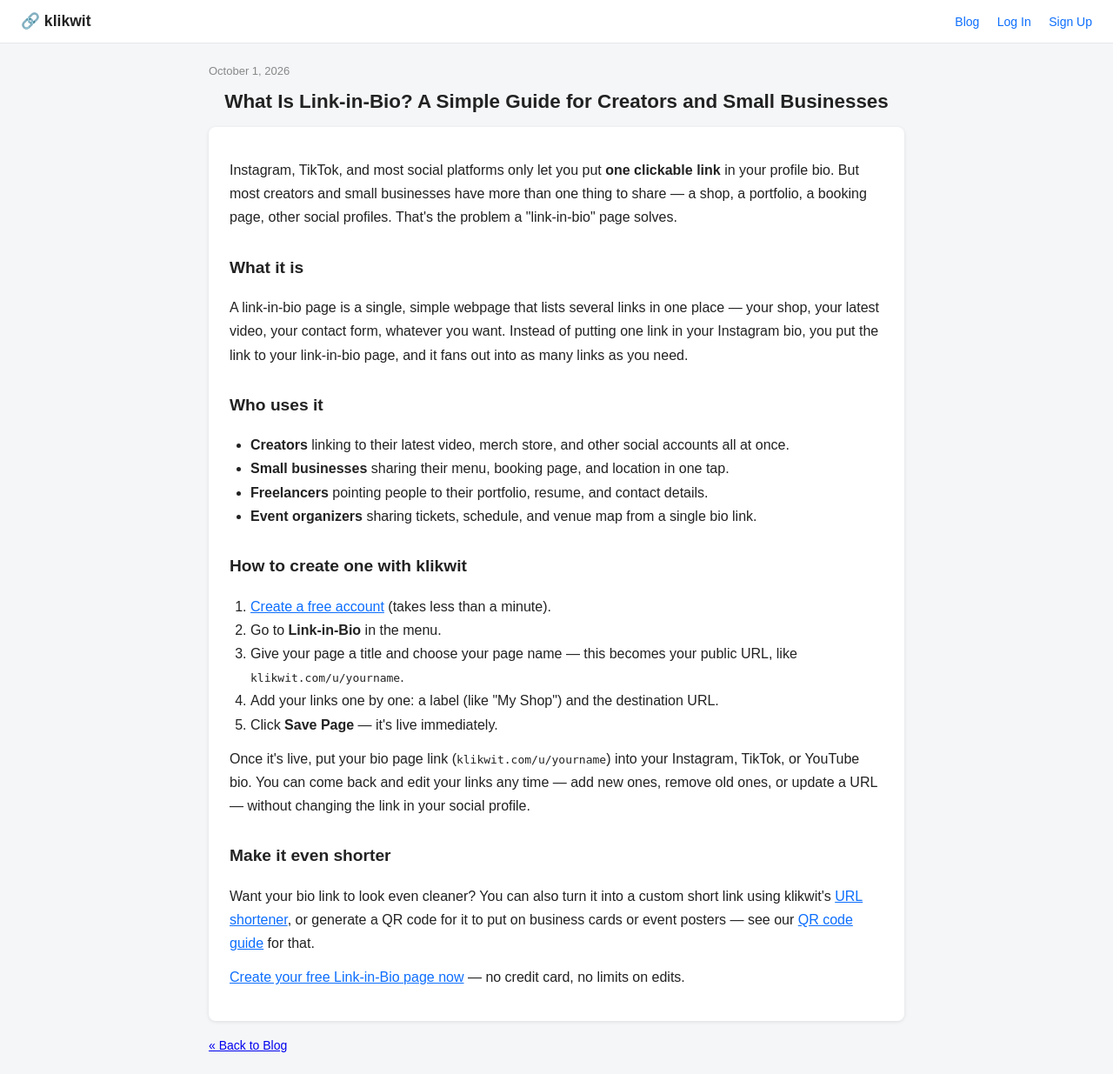
After one commit to protidinmegashop24-workupbd/adlnk, a Laravel app: page /blog/what-is-link-in-bio in a window 1280 px wide. The commit adds this page. Shown: the whole page at 87% size. Run offline with Laravel 12, Linux system fonts and the light colour scheme.

Commit message:
Add Blog/Tutorials section
File-based blog (no database) at /blog with three SEO-oriented
articles covering URL shortening, QR codes, and link-in-bio pages,
each cross-linking to the relevant tool. Adds JSON-LD Article
markup and updates the sitemap.

```diff
--- /dev/null
+++ b/laravel-shortlink/app/Http/Controllers/BlogController.php
@@ -0,0 +1,51 @@
+<?php
+
+namespace App\Http\Controllers;
+
+class BlogController extends Controller
+{
+    /**
+     * Posts live as Blade partials in resources/views/blog/posts/{slug}.blade.php.
+     * Metadata lives here since there's no database table for a handful of
+     * site-written articles — add a new entry here plus the matching partial
+     * to publish a new post.
+     */
+    public static function posts(): array
+    {
+        return [
+            [
+                'slug' => 'what-is-a-url-shortener',
+                'title' => 'What Is a URL Shortener and Why Should You Use One?',
+                'excerpt' => 'Long links are hard to share, remember, and track. Here\'s what a URL shortener actually does and when it helps.',
+                'date' => '2026-10-01',
+            ],
+            [
+                'slug' => 'how-to-create-a-qr-code',
+                'title' => 'How to Create a QR Code for Any Link (Free, No Signup)',
+                'excerpt' => 'Turn any link into a scannable QR code in seconds — for print, packaging, or a storefront sign.',
+                'date' => '2026-10-01',
+            ],
+            [
+                'slug' => 'what-is-link-in-bio',
+                'title' => 'What Is Link-in-Bio? A Simple Guide for Creators and Small Businesses',
+                'excerpt' => 'Instagram and TikTok only let you put one link in your profile. Here\'s how to share many, the right way.',
+                'date' => '2026-10-01',
+            ],
+        ];
+    }
+
+    public function index()
+    {
+        return view('blog.index', ['posts' => self::posts()]);
+    }
+
+    public function show(string $slug)
+    {
+        $post = collect(self::posts())->firstWhere('slug', $slug);
+
+        abort_unless($post, 404);
+        abort_unless(view()->exists('blog.posts.'.$slug), 404);
+
+        return view('blog.show', ['post' => $post]);
+    }
+}
--- a/laravel-shortlink/app/Http/Controllers/LinkController.php
+++ b/laravel-shortlink/app/Http/Controllers/LinkController.php
@@ -11,7 +11,7 @@ class LinkController extends Controller
     private const CODE_LENGTH = 6;
     public const INTERSTITIAL_SECONDS = 8;
 
-    private const RESERVED_CODES = ['api', 'go', 'favicon.ico', 'robots.txt', 'register', 'login', 'logout', 'dashboard', 'bio', 'u', 'sitemap.xml'];
+    private const RESERVED_CODES = ['api', 'go', 'favicon.ico', 'robots.txt', 'register', 'login', 'logout', 'dashboard', 'bio', 'u', 'sitemap.xml', 'blog'];
     private const MAX_BULK_LINKS = 20;
 
     /**
--- /dev/null
+++ b/laravel-shortlink/resources/views/blog/posts/what-is-link-in-bio.blade.php
@@ -0,0 +1,28 @@
+<p>Instagram, TikTok, and most social platforms only let you put <strong>one clickable link</strong> in your profile bio. But most creators and small businesses have more than one thing to share — a shop, a portfolio, a booking page, other social profiles. That's the problem a "link-in-bio" page solves.</p>
+
+<h2>What it is</h2>
+<p>A link-in-bio page is a single, simple webpage that lists several links in one place — your shop, your latest video, your contact form, whatever you want. Instead of putting one link in your Instagram bio, you put the link to your link-in-bio page, and it fans out into as many links as you need.</p>
+
+<h2>Who uses it</h2>
+<ul>
+  <li><strong>Creators</strong> linking to their latest video, merch store, and other social accounts all at once.</li>
+  <li><strong>Small businesses</strong> sharing their menu, booking page, and location in one tap.</li>
+  <li><strong>Freelancers</strong> pointing people to their portfolio, resume, and contact details.</li>
+  <li><strong>Event organizers</strong> sharing tickets, schedule, and venue map from a single bio link.</li>
+</ul>
+
+<h2>How to create one with klikwit</h2>
+<ol>
+  <li><a href="{{ route('register') }}">Create a free account</a> (takes less than a minute).</li>
+  <li>Go to <strong>Link-in-Bio</strong> in the menu.</li>
+  <li>Give your page a title and choose your page name — this becomes your public URL, like <code>klikwit.com/u/yourname</code>.</li>
+  <li>Add your links one by one: a label (like "My Shop") and the destination URL.</li>
+  <li>Click <strong>Save Page</strong> — it's live immediately.</li>
+</ol>
+
+<p>Once it's live, put your bio page link (<code>klikwit.com/u/yourname</code>) into your Instagram, TikTok, or YouTube bio. You can come back and edit your links any time — add new ones, remove old ones, or update a URL — without changing the link in your social profile.</p>
+
+<h2>Make it even shorter</h2>
+<p>Want your bio link to look even cleaner? You can also turn it into a custom short link using klikwit's <a href="{{ route('home') }}">URL shortener</a>, or generate a QR code for it to put on business cards or event posters — see our <a href="{{ route('blog.show', 'how-to-create-a-qr-code') }}">QR code guide</a> for that.</p>
+
+<p><a href="{{ route('register') }}">Create your free Link-in-Bio page now</a> — no credit card, no limits on edits.</p>
--- /dev/null
+++ b/laravel-shortlink/resources/views/blog/show.blade.php
@@ -0,0 +1,33 @@
+@extends('layouts.app')
+
+@section('title', $post['title'].' — klikwit')
+@section('description', $post['excerpt'])
+@section('page-class', 'wide')
+@section('extra-style')
+  .post-date{color:#888;font-size:13px;margin-bottom:4px}
+  .post-body{background:#fff;border-radius:8px;box-shadow:0 1px 4px rgba(0,0,0,.1);padding:24px;margin-top:16px;line-height:1.7}
+  .post-body h2{font-size:1.2rem;margin-top:28px}
+  .post-body p{margin:12px 0}
+  .post-body ul,.post-body ol{margin:12px 0;padding-left:24px}
+  .post-body a{color:#0d6efd}
+  .back-link{display:inline-block;margin-top:20px;font-size:14px}
+@endsection
+
+@section('content')
+  <div class="post-date">{{ \Carbon\Carbon::parse($post['date'])->format('F j, Y') }}</div>
+  <h1>{{ $post['title'] }}</h1>
+  <div class="post-body">
+    @include('blog.posts.'.$post['slug'])
+  </div>
+  <a class="back-link" href="{{ route('blog.index') }}">&laquo; Back to Blog</a>
+
+  <script type="application/ld+json">
+  {
+    "@@context": "https://schema.org",
+    "@@type": "Article",
+    "headline": @json($post['title']),
+    "datePublished": @json($post['date']),
+    "description": @json($post['excerpt'])
+  }
+  </script>
+@endsection
--- a/laravel-shortlink/resources/views/layouts/app.blade.php
+++ b/laravel-shortlink/resources/views/layouts/app.blade.php
@@ -60,6 +60,7 @@
 <div class="nav">
   <a class="brand" href="{{ route('home') }}">🔗 klikwit</a>
   <div>
+    <a href="{{ route('blog.index') }}">Blog</a>
     @auth
       <a href="{{ route('dashboard') }}">My Links</a>
       <a href="{{ route('bio.edit') }}">Link-in-Bio</a>
--- a/laravel-shortlink/routes/web.php
+++ b/laravel-shortlink/routes/web.php
@@ -2,6 +2,7 @@
 
 use App\Http\Controllers\AuthController;
 use App\Http\Controllers\BioPageController;
+use App\Http\Controllers\BlogController;
 use App\Http\Controllers\DashboardController;
 use App\Http\Controllers\LinkController;
 use Illuminate\Support\Facades\Route;
@@ -30,6 +31,11 @@ Route::get('/u/{slug}', [BioPageController::class, 'show'])
     ->where('slug', '[A-Za-z0-9_-]{3,30}')
     ->name('bio.show');
 
+Route::get('/blog', [BlogController::class, 'index'])->name('blog.index');
+Route::get('/blog/{slug}', [BlogController::class, 'show'])
+    ->where('slug', '[A-Za-z0-9_-]{3,80}')
+    ->name('blog.show');
+
 // Order matters: specific routes (above, and /go/{code} below) must be
 // registered before the catch-all {code} pattern, since words like
 // "login" or "dashboard" would otherwise also match that pattern.
```
Also changed, not shown: laravel-shortlink/public/sitemap.xml (+15 -5 lines), laravel-shortlink/resources/views/blog/index.blade.php (added, +26 -0 lines), laravel-shortlink/resources/views/blog/posts/how-to-create-a-qr-code.blade.php (added, +23 -0 lines), laravel-shortlink/resources/views/blog/posts/what-is-a-url-shortener.blade.php (added, +22 -0 lines).
